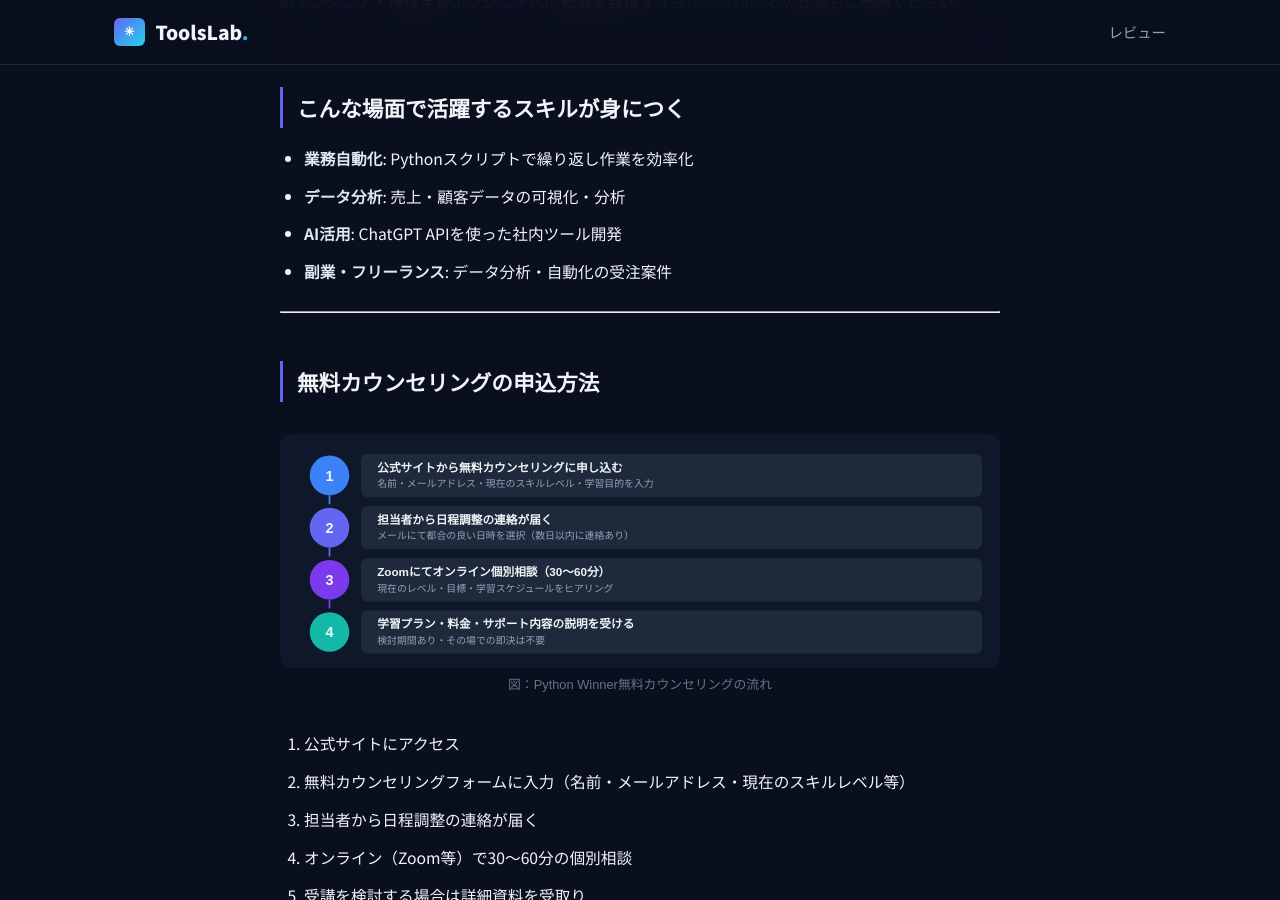
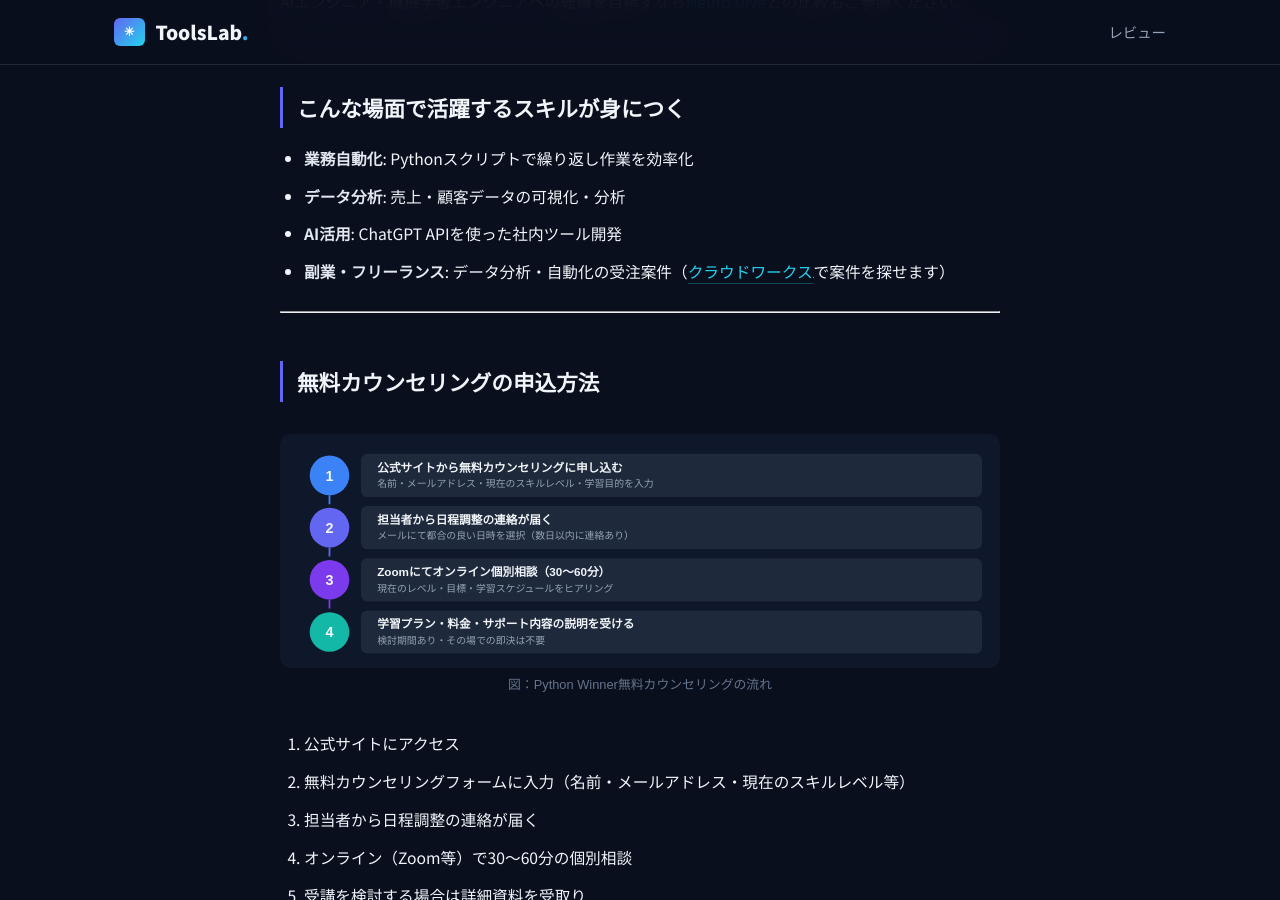
Before and after one commit to ToolsLab-ops/review, a Jekyll site: the page built from _posts/2026-05-07-python-winner-review.md, in a window 1280 px wide and 900 px high, scrolled down 3694 px. Built offline with Jekyll 4.4.1, drawn with Linux system fonts in a browser that asks for light colours.

Commit message:
feat: Python Winner記事にAccessTrade クラウドワークスリンク追加（副業セクション）

```diff
--- a/_posts/2026-05-07-python-winner-review.md
+++ b/_posts/2026-05-07-python-winner-review.md
@@ -83,7 +83,7 @@ AIエンジニア・機械学習エンジニアへの転職を目指すなら[Ne
 - **業務自動化**: Pythonスクリプトで繰り返し作業を効率化
 - **データ分析**: 売上・顧客データの可視化・分析
 - **AI活用**: ChatGPT APIを使った社内ツール開発
-- **副業・フリーランス**: データ分析・自動化の受注案件
+- **副業・フリーランス**: データ分析・自動化の受注案件（<a href="https://h.accesstrade.net/sp/cc?rk=0100p3ys00osk1" rel="nofollow" referrerpolicy="no-referrer-when-downgrade">クラウドワークス</a><img src="https://h.accesstrade.net/sp/rr?rk=0100p3ys00osk1" width="1" height="1" border="0" alt="">で案件を探せます）
 
 ---
 
```
